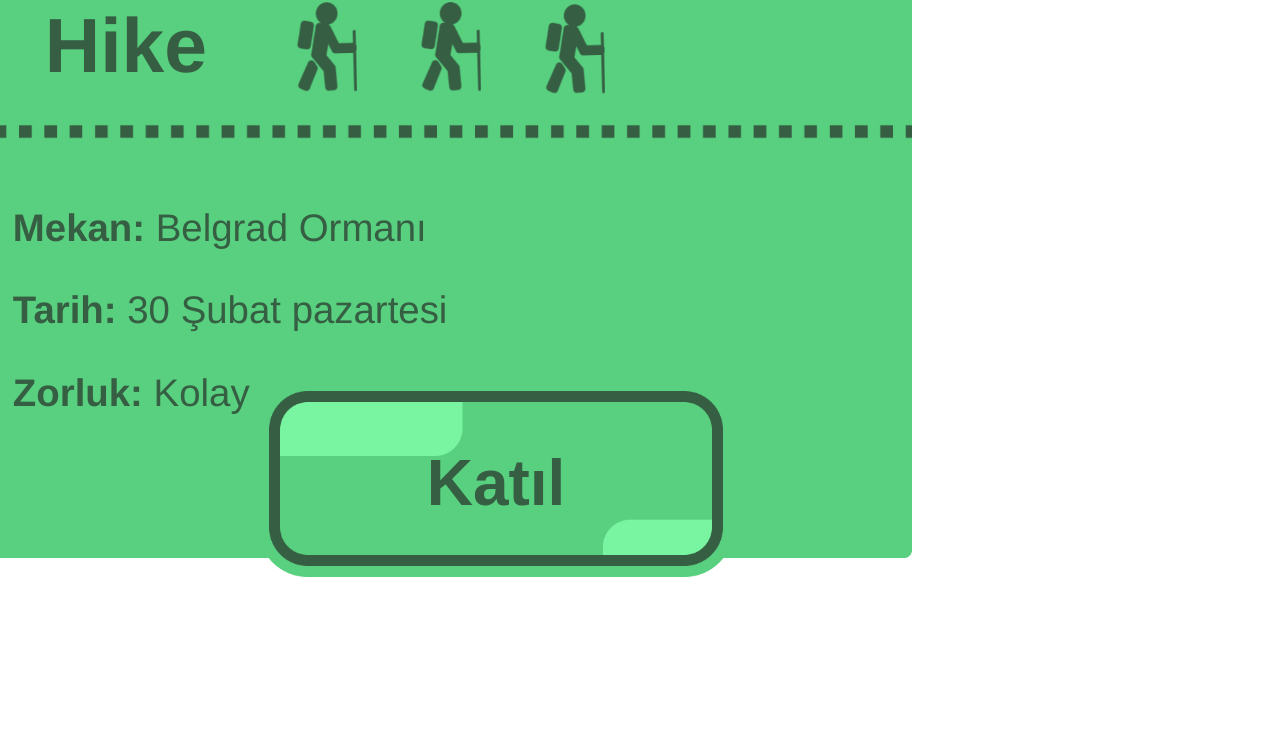
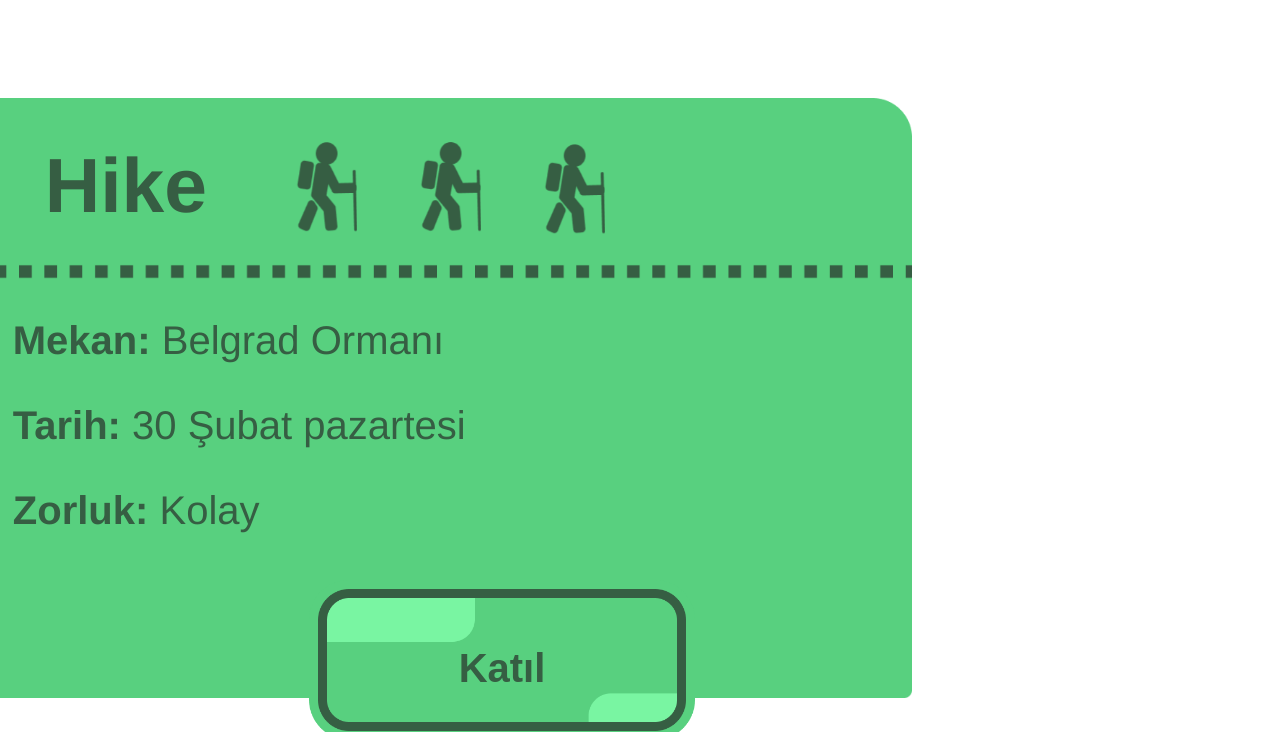
Before and after one commit to Ritiam/Sudosk-Website, a plain HTML site: page index.html in a window 1280 px wide. Shown: the part 1792-2524 px from the top of the page. Drawn offline with Linux system fonts and the light colour scheme.

Commit message:
Version 0.32 Hotfix
Tweaked some sizes

```diff
--- a/new_style.css
+++ b/new_style.css
@@ -258,7 +258,7 @@ html, body {
     position: relative;
 
     text-align: center;
-    height: 10rem;
+    height: min(300px, 25vw);
     width: 100vw;
 
 }
@@ -480,9 +480,9 @@ html, body {
 
 .event_description {
     position: absolute;
-    top: 35%;
+    top: min(30%, 200px);
     left: 1vw;
-    font-size: max(3vw, 1.5rem);
+    font-size: max(3vw, 2.5rem);
     color: var(--secondary-color);
     width: calc(100% - 2vw);
 }
@@ -500,14 +500,14 @@ html, body {
 
 
     position: absolute;
-    bottom: -5%;
-    left: 25%;
+    bottom: -10%;
+    left: 30%;
     transform: translate(-50%, -50%);
     rotation: 7deg;
-    width: calc(min(55vw, 600px) * 0.8);
-    height: calc(min(55vw, 600px) * 0.35);
+    width: calc(min(55vw, 600px) * 0.65);
+    height: calc(min(55vw, 600px) * 0.30);
 
-    font-size: max(5vw, 2.5rem);
+    font-size: min(5vw, 2.5rem);
     font-weight: bold;
     color: var(--secondary-color);
 
@@ -527,8 +527,8 @@ html, body {
 .event_button:hover {
     animation-play-state: paused;
     transform: translate(-50%, -50%);
-    width: calc(min(55vw, 600px) * 1);
-    height: calc(min(55vw, 600px) * 0.5);
+    width: calc(min(55vw, 600px) * 0.8);
+    height: calc(min(55vw, 600px) * 0.4);
     font-size: max(8vw, 4rem);
 }
 
```
